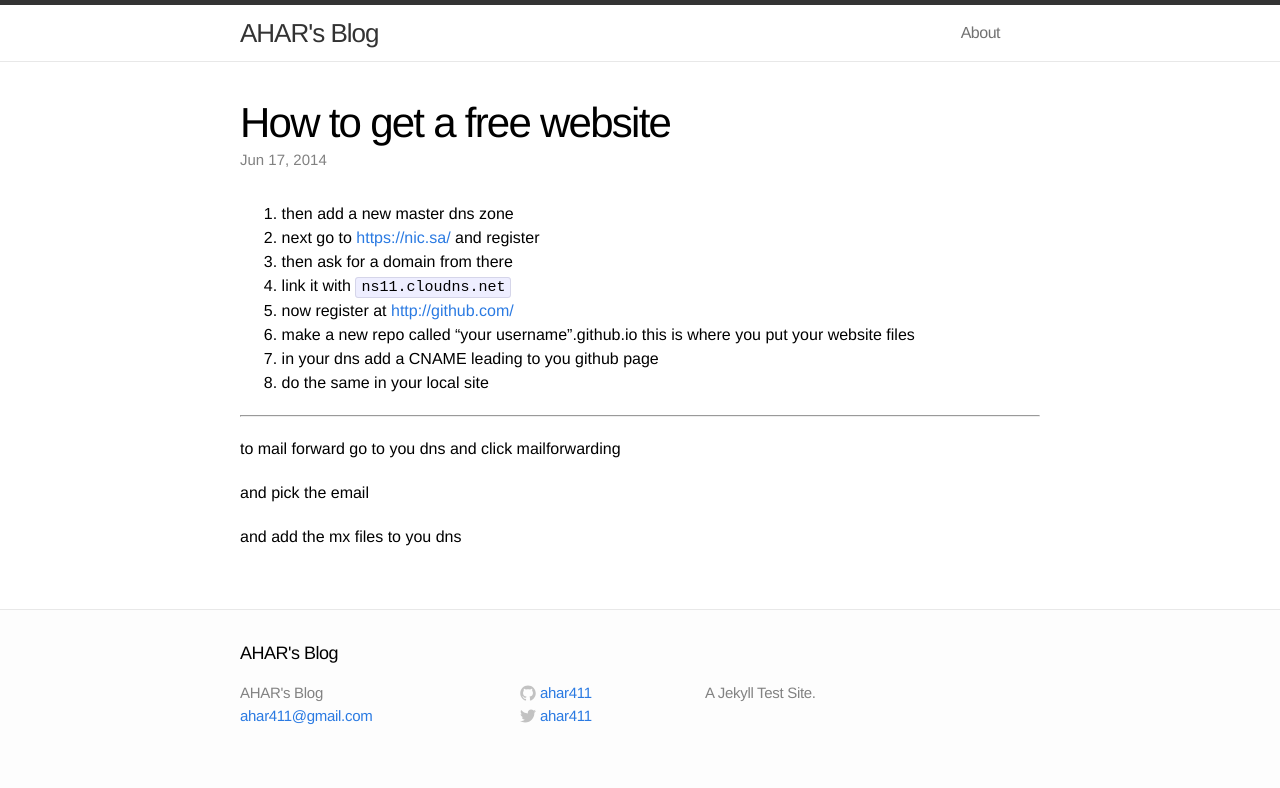
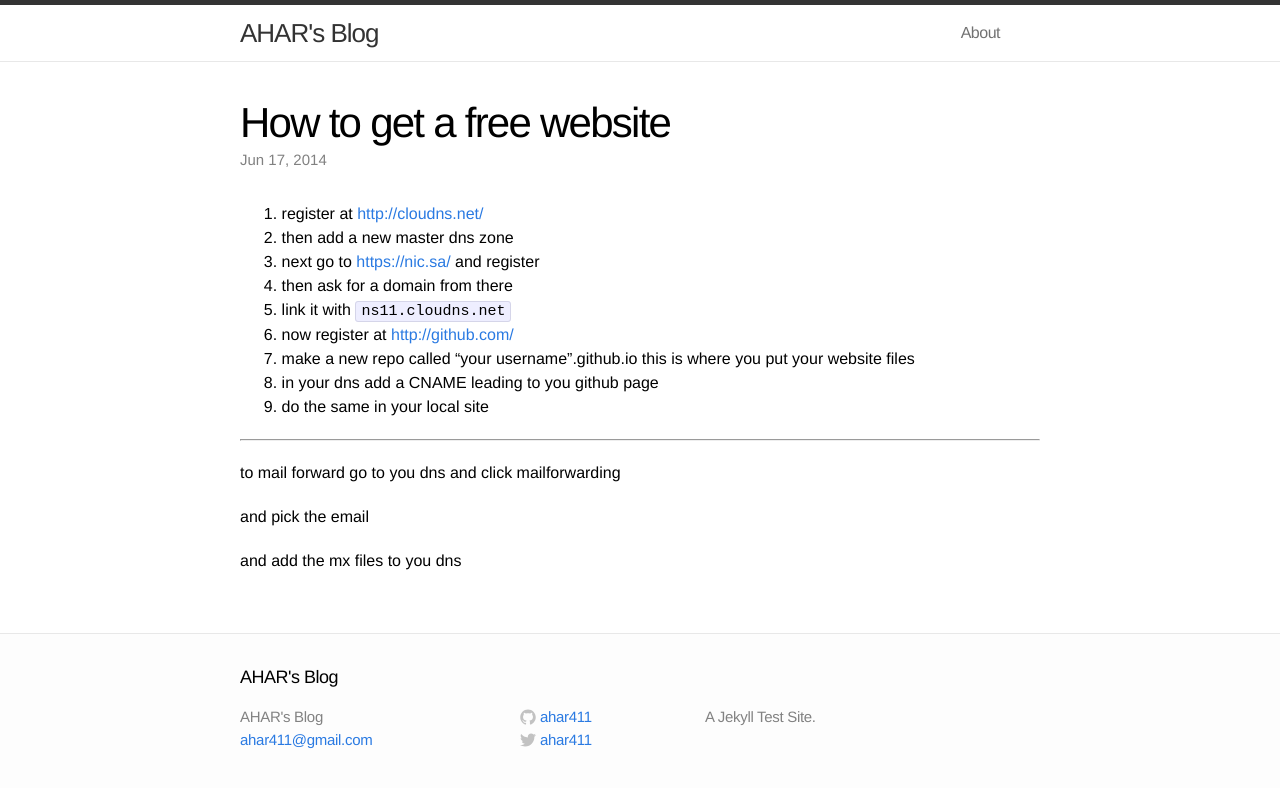
Before and after one commit to AharComputer/ahar411.github.io, a Jekyll site: the page built from _posts/2014-06-17-free-site.markdown, in a window 1280 px wide. Shown: the top 788 px of the page. Built offline with Jekyll 4.4.1, drawn with Linux system fonts in a browser that asks for light colours.

Commit message:
fixing a derp with "free-site"

```diff
--- a/_posts/2014-06-17-free-site.markdown
+++ b/_posts/2014-06-17-free-site.markdown
@@ -3,6 +3,8 @@ layout: post
 title:  "How to get a free website"
 date:   2014-06-17 15:24:29
 ---
+
+1. register at <http://cloudns.net/>
 
 1. then add a new master dns zone
 
```
